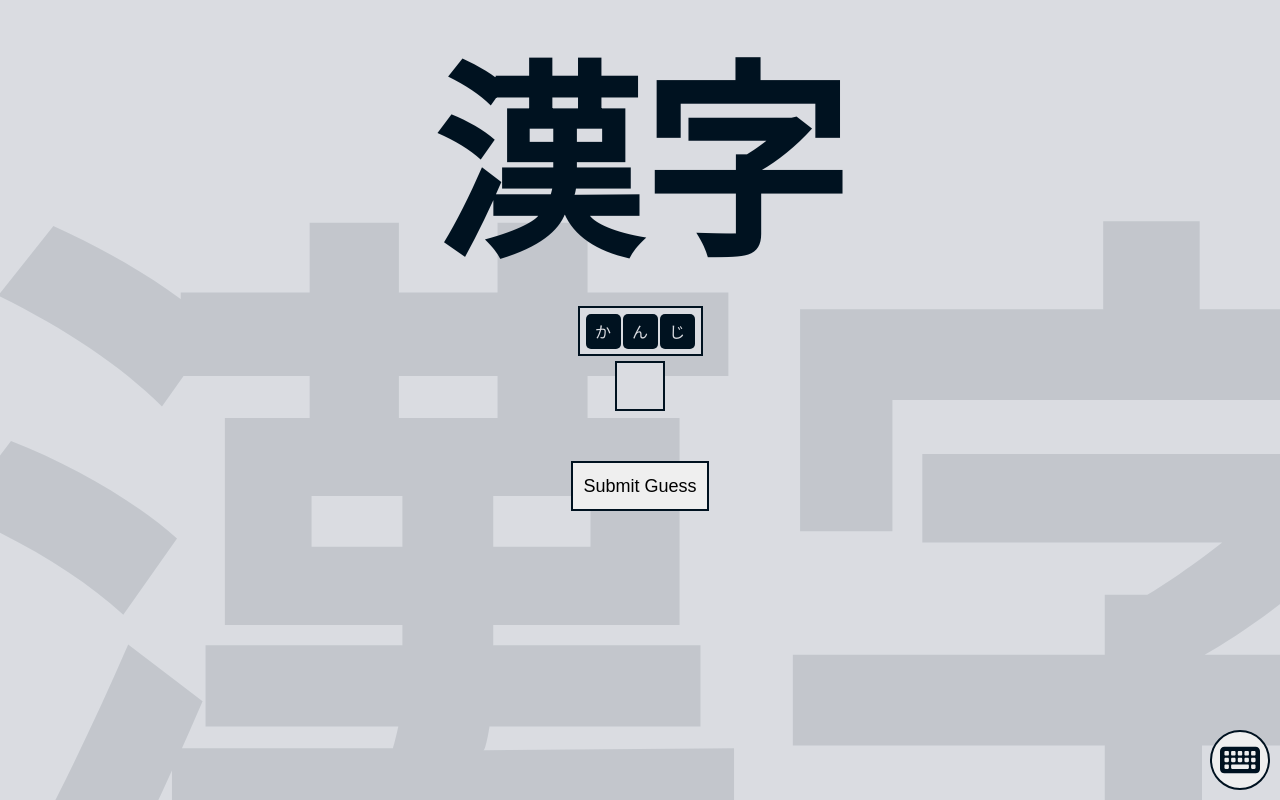
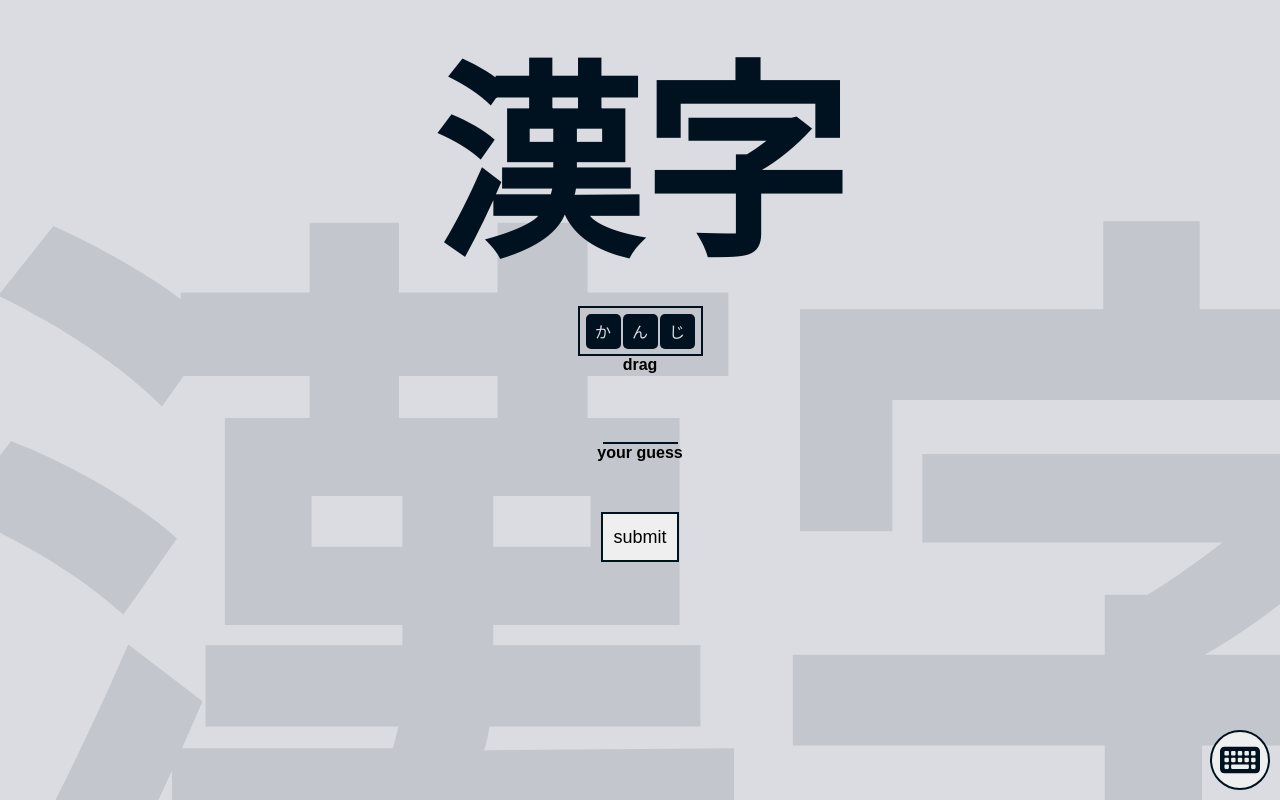
Before and after one commit to Daarrik/kanji-guess-v2, a React (Create React App) app: page / in a window 1280 px wide. Shown: the top 800 px of the page. Built offline with nearby package versions, Linux system fonts and the light colour scheme; a web font is replaced by a local one.

Commit message:
stylistic changes

```diff
--- a/src/components/BoxInput/BoxInput.tsx
+++ b/src/components/BoxInput/BoxInput.tsx
@@ -34,13 +34,26 @@ const move = (
   return result;
 };
 
-const getListStyle = (isDraggingOver: boolean) => ({
-  background: isDraggingOver ? "lightblue" : "var(--bg)",
+const optionBoxStyle = {
   display: "flex",
   border: "2px solid var(--text-color)",
   marginTop: "5px",
   padding: "5px",
   minWidth: "50px",
+  height: "50px",
+  alignItems: "center",
+  justifyContent: "center",
+  overflow: "hidden",
+};
+
+const selectedBoxStyle = (isDraggingOver: boolean) => ({
+  background: isDraggingOver ? "lightblue" : "none",
+  display: "flex",
+  border: "none",
+  borderBottom: "2px solid var(--text-color)",
+  marginTop: "20px",
+  padding: "5px",
+  minWidth: "75px",
   height: "50px",
   alignItems: "center",
   justifyContent: "center",
@@ -66,8 +79,6 @@ const BoxInput = () => {
       .map((char, idx) => ({ id: idx.toString(), char: char })),
     selected: [],
   });
-
-
 
   useEffect(() => {
     console.log(guess);
@@ -114,10 +125,11 @@ const BoxInput = () => {
     <div className="box-input">
       <DragDropContext onDragEnd={onDragEnd}>
         <Droppable droppableId="items" direction="horizontal">
-          {(provided, snapshot) => (
-            <div className="items"
+          {(provided) => (
+            <div
+              className="items"
               ref={provided.innerRef}
-              style={getListStyle(snapshot.isDraggingOver)}
+              style={optionBoxStyle}
             >
               {state.items.map((item, idx) => (
                 <Draggable key={item.id} draggableId={item.id} index={idx}>
@@ -137,11 +149,12 @@ const BoxInput = () => {
             </div>
           )}
         </Droppable>
+        <h4 className="en-font">drag</h4>
         <Droppable droppableId="selected" direction="horizontal">
           {(provided, snapshot) => (
             <div
               ref={provided.innerRef}
-              style={getListStyle(snapshot.isDraggingOver)}
+              style={selectedBoxStyle(snapshot.isDraggingOver)}
             >
               {state.selected.map((item, idx) => (
                 <Draggable key={item.id} draggableId={item.id} index={idx}>
@@ -161,6 +174,7 @@ const BoxInput = () => {
             </div>
           )}
         </Droppable>
+        <h4 className="en-font">your guess</h4>
       </DragDropContext>
     </div>
   );
--- a/src/components/ContextProviders/KanjiProvider.tsx
+++ b/src/components/ContextProviders/KanjiProvider.tsx
@@ -19,7 +19,7 @@ const KanjiProvider = ({ children }: { children: React.ReactNode }) => {
   const [reading, setReading] = useState("かんじ");
 
   const newKanji = (): void => {
-    const newEntry = kanjiList[Math.floor(Math.random()*kanjiList.length)];
+    const newEntry = kanjiList[Math.floor(Math.random() * kanjiList.length)];
     const newKanji = newEntry["kanji"];
     const newReading = newEntry["reading"];
 
--- a/src/components/Submit/Submit.css
+++ b/src/components/Submit/Submit.css
@@ -9,9 +9,9 @@
 
 .submit-button:hover {
   box-shadow: inset 0px -50px var(--text-color);
-  color: var(--bg)
+  color: var(--bg);
 }
 
-.submit-button:active{
+.submit-button:active {
   filter: brightness(1.5);
 }
--- a/src/components/Submit/Submit.tsx
+++ b/src/components/Submit/Submit.tsx
@@ -7,7 +7,7 @@ const Submit = () => {
 
   return (
     <button className="submit-button en-font" onClick={() => setGuessed(true)}>
-      Submit Guess
+      submit
     </button>
   );
 };
```
Also changed, not shown: src/components/BoxInput/BoxInput.css (line endings or trailing spaces), src/components/TextInput/TextInput.css (line endings or trailing spaces).
